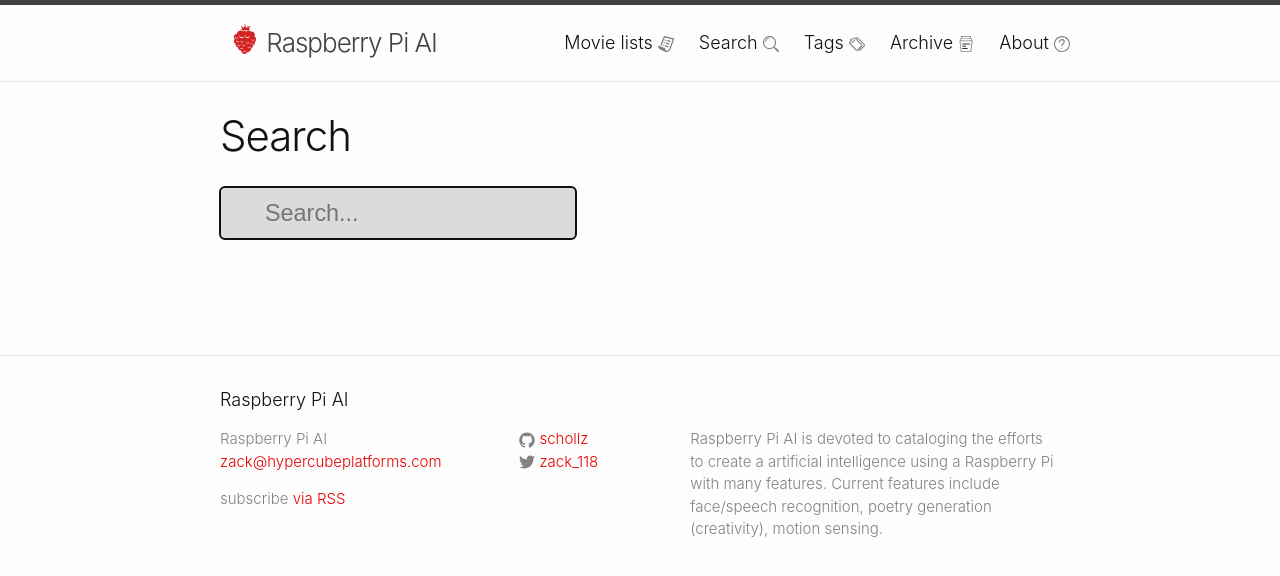
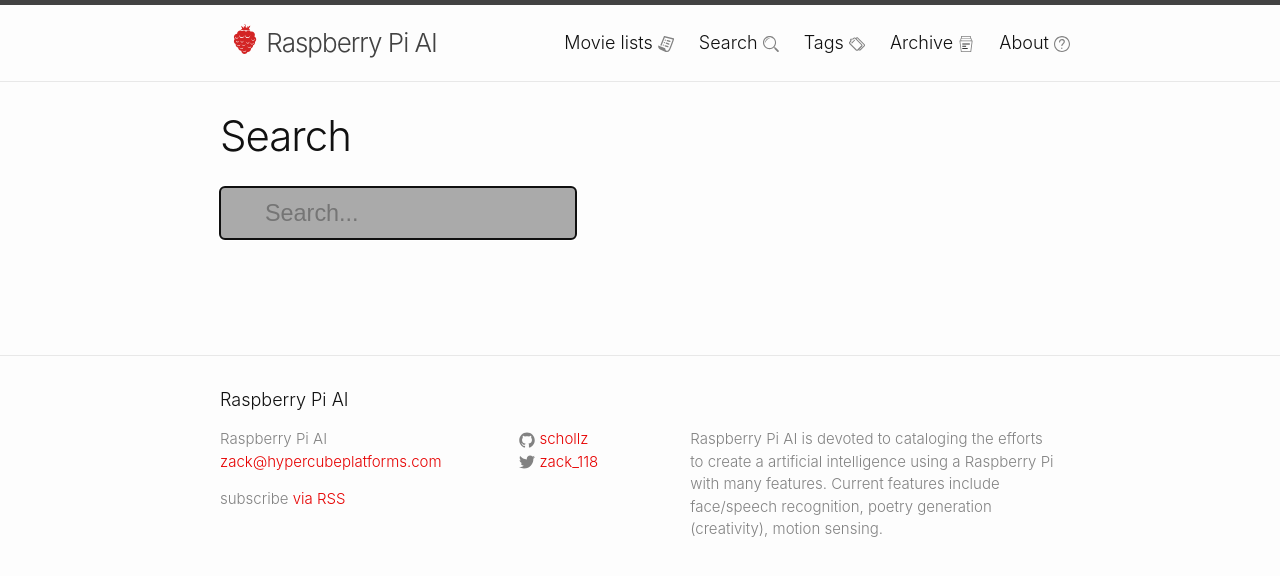
Before and after one commit to schollz/rpiai.com.old, a Jekyll site: the page built from search.html, in a window 1280 px wide. Shown: the top 576 px of the page. Built offline with Jekyll 4.4.1, drawn with Linux system fonts in a browser that asks for light colours.

Commit message:
Updated search

```diff
--- a/search.html
+++ b/search.html
@@ -11,7 +11,7 @@
 }
 .container-1 input#search-input{
   height: 50px;
-  background: #DBDBDB;
+  background: #AAAAAA;
   border: none;
   font-size: 10pt;
   float: left;
@@ -26,9 +26,11 @@
 
 <div class="home">
 <!-- Html Elements for Search -->
+<center>
 <div id="search-container" class="container-1">
 	<input type="text" id="search-input" placeholder="Search...">
 </div>
+</center>
 </div>
 <br><br>
 <br><br>
```
